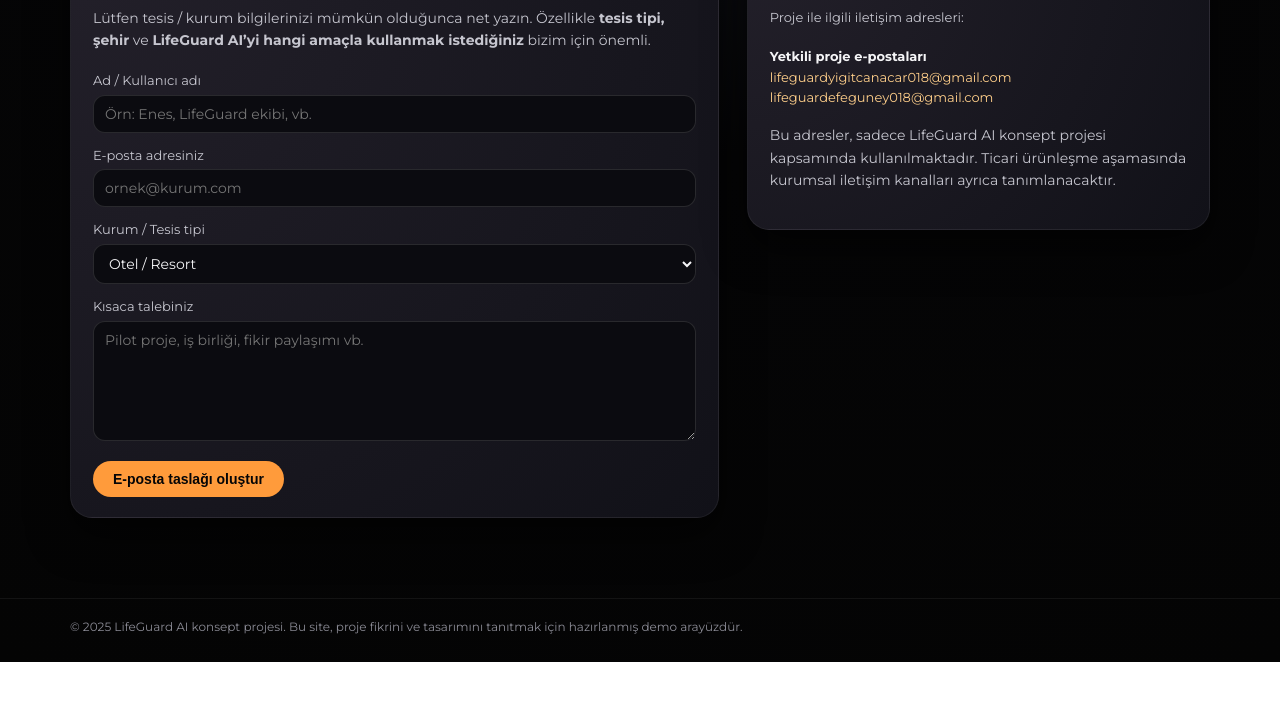
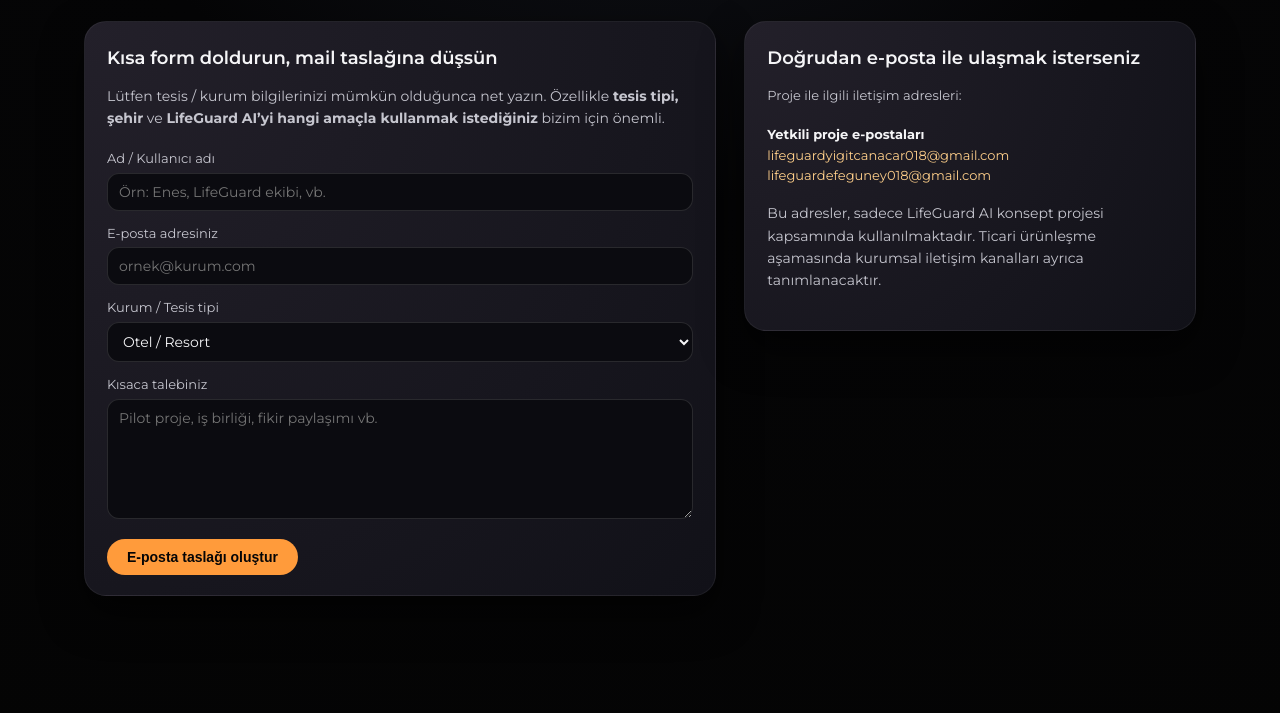
Before and after one commit to LifeGuardAi/lifeguard, a plain HTML site: page iletisim.html in a window 1280 px wide. Shown: the part 394-1107 px from the top of the page. Before the commit the page ends 1056 px from the top, so only its background shows below. Drawn offline with Linux system fonts and the light colour scheme.

Commit message:
Update iletisim.html

```diff
--- a/iletisim.html
+++ b/iletisim.html
@@ -146,7 +146,11 @@
             letter-spacing: 0.14em;
         }
 
-        main { padding: 42px 0 80px; }
+        main {
+    max-width: 1200px;
+    margin: 0 auto;
+    padding: 120px 24px 120px;
+}
 
         .page-eyebrow {
             font-size: 12px;
```
